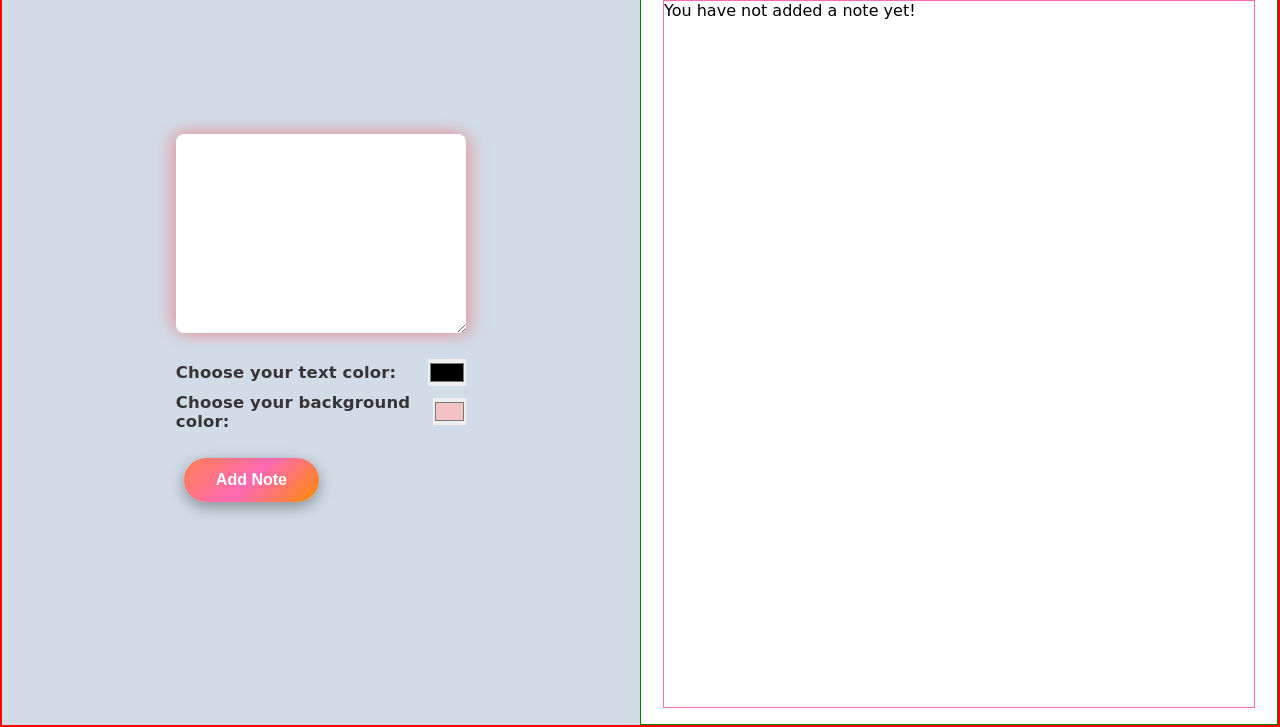
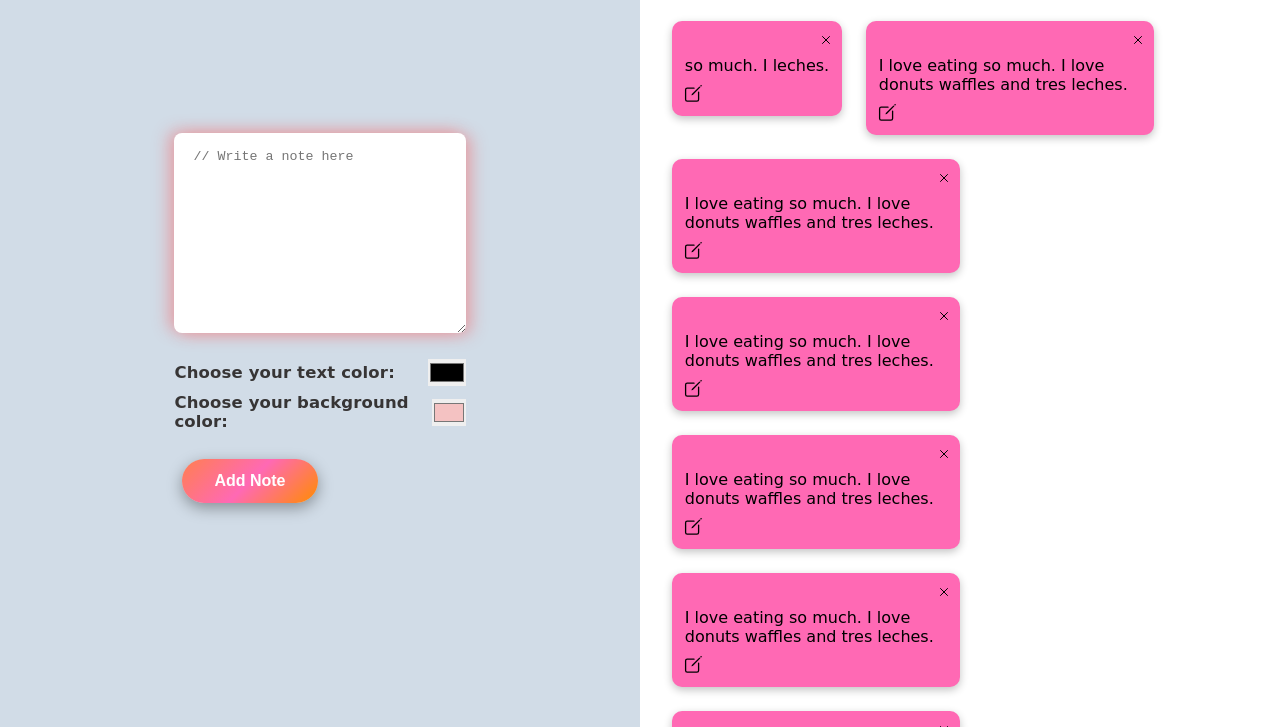
Before and after one commit to SHIVANGISINGH12/Sticky-Notes, a plain HTML site: page index.html in a window 1280 px wide. Shown: the part 73-800 px from the top of the page. Drawn offline with nearby package versions, Linux system fonts and the light colour scheme; a web font is replaced by a local one.

Commit message:
Added UI changes for your notes section with hardcoded notes

```diff
--- a/index.css
+++ b/index.css
@@ -5,7 +5,6 @@
 }
 
 body {
-  border: 2px solid red;
   height: 100vh;
   display: flex;
   font-family: "Delius", cursive;
@@ -94,11 +93,11 @@ input {
 }
 
 .rightContainer{
-    border: 1px solid green;
     display: flex;
     flex-direction: column;
     align-items: center;
-    padding: 1rem;
+    padding: 1rem 0rem;
+    padding-bottom: 0rem;
 }
 
 h1{
@@ -107,7 +106,45 @@ h1{
 }
 
 .boardArea{
-    border: 1px solid hotpink;
-    width: 98%;
+    width: 100%;
     height: 100%;
+    padding: 1.5rem 2rem;
+    display: flex;
+    justify-content: flex-start;
+    align-items: flex-start;
+    gap: 1.5rem;
+    flex-wrap: wrap;
+    overflow: scroll;
+    scrollbar-width: none;
 }
+
+.stickyNote{
+    display: flex;
+    flex-direction: column;
+    justify-content: space-between;
+    width: fit-content;
+    max-width: 18rem;
+    box-shadow: rgba(0, 0, 0, 0.24) 0px 3px 8px;
+    background-color: hotpink;
+    padding: .2rem 0rem;
+    border-radius: 10px;
+    word-break: break-word;
+}
+
+.crossIcon{
+    display: flex;
+    justify-content: flex-end;
+    padding-right: .5rem;
+    font-size: 1rem;
+    margin-top: .5rem;
+}
+
+.stickyNote p{
+    margin: .5rem .8rem;
+}
+
+.editIcon ion-icon{
+    font-size: 1.3rem;
+    margin-left: .7rem;
+    margin-bottom: .3rem;
+}
--- a/index.html
+++ b/index.html
@@ -15,11 +15,11 @@
   <body>
     <div class="leftContainer">
       <div class="container">
-        <textarea name="" id=""></textarea>
+        <textarea placeholder="// Write a note here"></textarea>
         <div class="colorChoosingBox">
           <div class="colorBox">
             <p>Choose your text color:</p>
-            <input type="color" value="#000000"/>
+            <input type="color" value="#000000" />
           </div>
           <div class="colorBox">
             <p>Choose your background color:</p>
@@ -32,8 +32,49 @@
     <div class="rightContainer">
       <h1>Your Notes</h1>
       <div class="boardArea">
-        <p>You have not added a note yet!</p>
+        <div class="stickyNote">
+          <div class="crossIcon"><ion-icon name="close-outline"></ion-icon></div>
+          <p> so much. I leches.</p>
+          <div class="editIcon"><ion-icon name="create-outline"></ion-icon></div>
+        </div>
+        <div class="stickyNote">
+          <div class="crossIcon"><ion-icon name="close-outline"></ion-icon></div>
+          <p>I love eating so much. I love donuts waffles and tres leches.</p>
+          <div class="editIcon"><ion-icon name="create-outline"></ion-icon></div>
+        </div>
+        <div class="stickyNote">
+          <div class="crossIcon"><ion-icon name="close-outline"></ion-icon></div>
+          <p>I love eating so much. I love donuts waffles and tres leches.</p>
+          <div class="editIcon"><ion-icon name="create-outline"></ion-icon></div>
+        </div>
+        <div class="stickyNote">
+          <div class="crossIcon"><ion-icon name="close-outline"></ion-icon></div>
+          <p>I love eating so much. I love donuts waffles and tres leches.</p>
+          <div class="editIcon"><ion-icon name="create-outline"></ion-icon></div>
+        </div>
+        <div class="stickyNote">
+          <div class="crossIcon"><ion-icon name="close-outline"></ion-icon></div>
+          <p>I love eating so much. I love donuts waffles and tres leches.</p>
+          <div class="editIcon"><ion-icon name="create-outline"></ion-icon></div>
+        </div>
+        <div class="stickyNote">
+          <div class="crossIcon"><ion-icon name="close-outline"></ion-icon></div>
+          <p>I love eating so much. I love donuts waffles and tres leches.</p>
+          <div class="editIcon"><ion-icon name="create-outline"></ion-icon></div>
+        </div>
+        <div class="stickyNote">
+          <div class="crossIcon"><ion-icon name="close-outline"></ion-icon></div>
+          <p>I love eating so much. I love donuts waffles and tres leches.</p>
+          <div class="editIcon"><ion-icon name="create-outline"></ion-icon></div>
+        </div>
+        <div class="stickyNote">
+          <div class="crossIcon"><ion-icon name="close-outline"></ion-icon></div>
+          <p>I love eating so much. I love donuts wafflesfdsafdfadfsdafdsfa dfsfdsaffasfdsfdafdfdafdfds and tres leches.</p>
+          <div class="editIcon"><ion-icon name="create-outline"></ion-icon></div>
+        </div>
       </div>
     </div>
+    <script type="module" src="https://unpkg.com/ionicons@7.1.0/dist/ionicons/ionicons.esm.js"></script>
+<script nomodule src="https://unpkg.com/ionicons@7.1.0/dist/ionicons/ionicons.js"></script>
   </body>
 </html>
```
